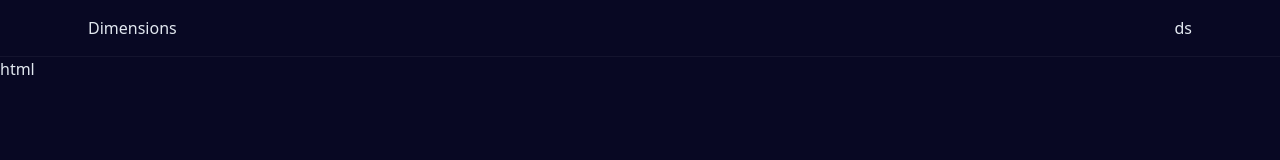
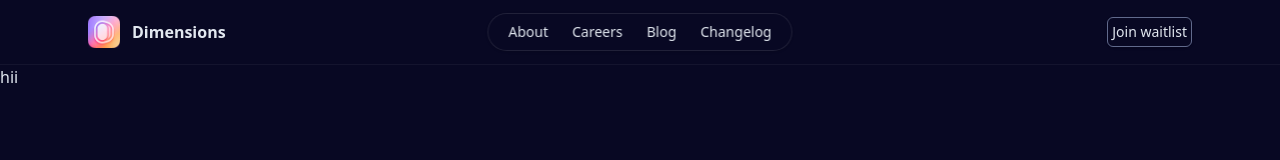
Before and after one commit to we-shaurya-s001/html-assignment, a plain HTML site: page index.html in a window 1280 px wide. Drawn offline with nearby package versions, Linux system fonts and the light colour scheme.

Commit message:
worked on navbar

```diff
--- a/index.html
+++ b/index.html
@@ -4,23 +4,44 @@
     <meta charset="UTF-8" />
     <meta name="viewport" content="width=device-width, initial-scale=1.0" />
     <script src="https://cdn.jsdelivr.net/npm/@tailwindcss/browser@4"></script>
+    <script>window.tailwind.config = {
+      theme:{property:{
+        extends:{
+          fontFamily: {
+        sans:['Inter']
+          }
+        }}
+      }
+    }
+    </script>
   </head>
   <body class="relative bg-[#080823] min-h-screen overflow-x-hidden font-sans text-slate-200 antialised">
-    <div class="sticky top-0 z-50 border-b border-white/5 bg-[#080823]/80 background-blur">
+    <nav>
+    <div class="sticky top-0 z-50 border-b border-white/5 bg-[#080823]/80 background-blur-12">
         <div class="relative  mx-auto flex max-w-6xl items-center justify-between px-6 py-4">
             <a href="#" class="relative z-10 flex items-center gap-3">
-                <span>Dimensions</span>
+              <img src="./nav-img.png" class="w-8 h-8 object-fit">
+                <span class="text-mg font-semibold">Dimensions</span>
             </a>
-            <a>
-                <span>ds</span>
-            </a>
+            <div class="absolute left-1/2 top-1/2 z-10  -translate-x-1/2 -translate-y-1/2 sm-block">
+                <div class="flex items-center gap-6 rounded-full border border-white/10 bg-[#080823] px-5 py-2 text-sm shadow-sm backdrop-blur-sm">
+                    <a href="#" class="transitions-colors hoverLtext-sky-200">About</a>
+                    <a href="#" class="transitions-colors hoverLtext-sky-200">Careers</a>
+                    <a href="#" class="transitions-colors hoverLtext-sky-200">Blog</a>
+                    <a href="#" class="transitions-colors hoverLtext-sky-200">Changelog</a>
         </div>
 
+        </div>
+        <div class="">
+          <a class=" border border-[#616A8C] shadow text-sm p-1 rounded-md bg-[#2B324E00] pointer-events-none inline-flex">Join waitlist</a>
+        </div>
+    </div>
+  </nav>
 
-    </div>
-    <div>
-        html
-    </div>
+  <section>
+    hii
+  </section>
+
 
   </body>
 </html>
```
Also changed, not shown: nav-img.png (added).
